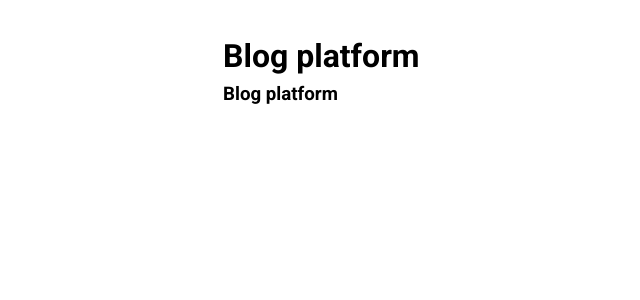
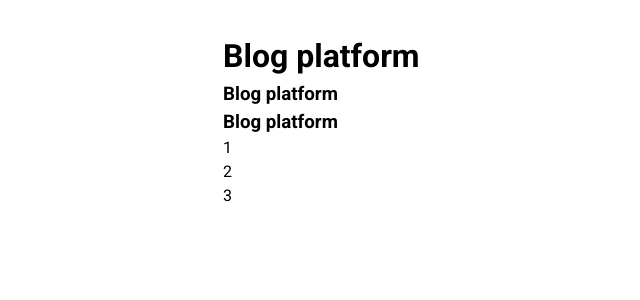
Before and after one commit to VladislavOstudin/Blog_platform, a React (Vite) app: page / in a window 1280 px wide. Shown: the top 300 px of the page, without its empty margins (8-648 px from the left). Built offline with nearby package versions, Linux system fonts and the light colour scheme.

Commit message:
test husky

```diff
--- a/src/components/App/App.jsx
+++ b/src/components/App/App.jsx
@@ -6,6 +6,12 @@ export default function App() {
     <main>
       <h1>Blog platform</h1>
       <h3>Blog platform</h3>
+      <h3>Blog platform</h3>
+      <ul>
+        <li>1</li>
+        <li>2</li>
+        <li>3</li>
+      </ul>
     </main>
   )
 }
```
